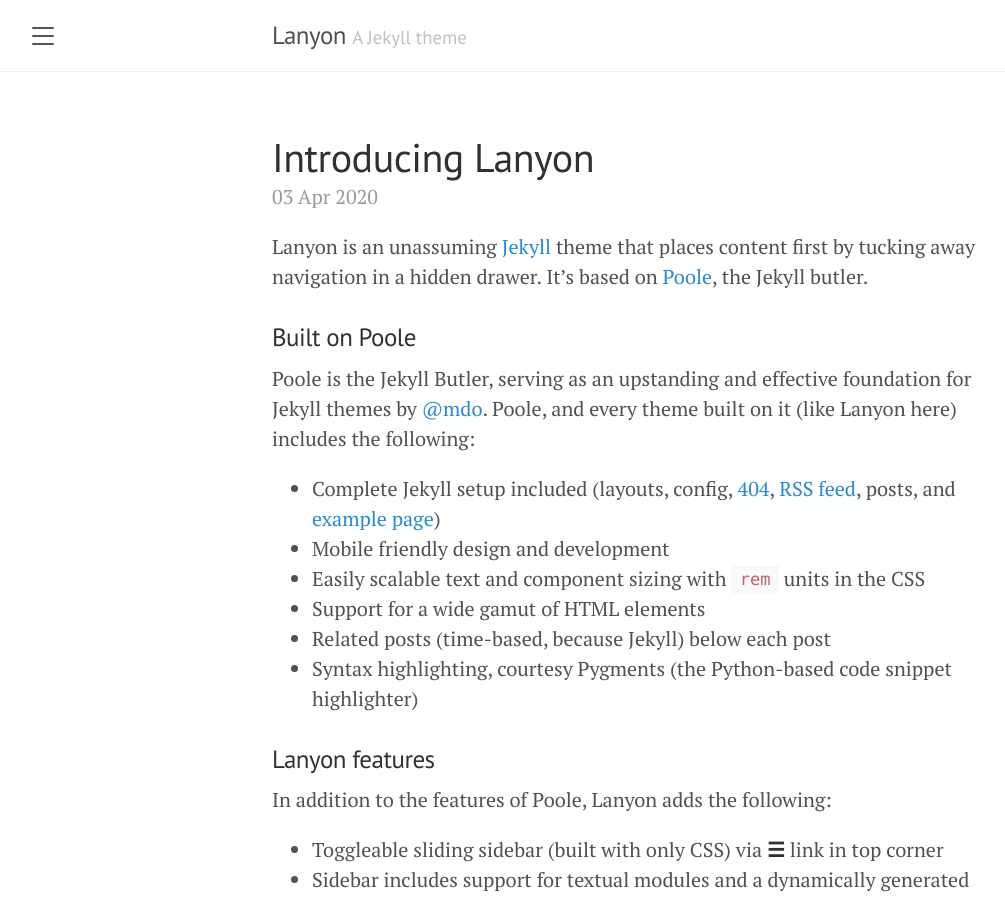
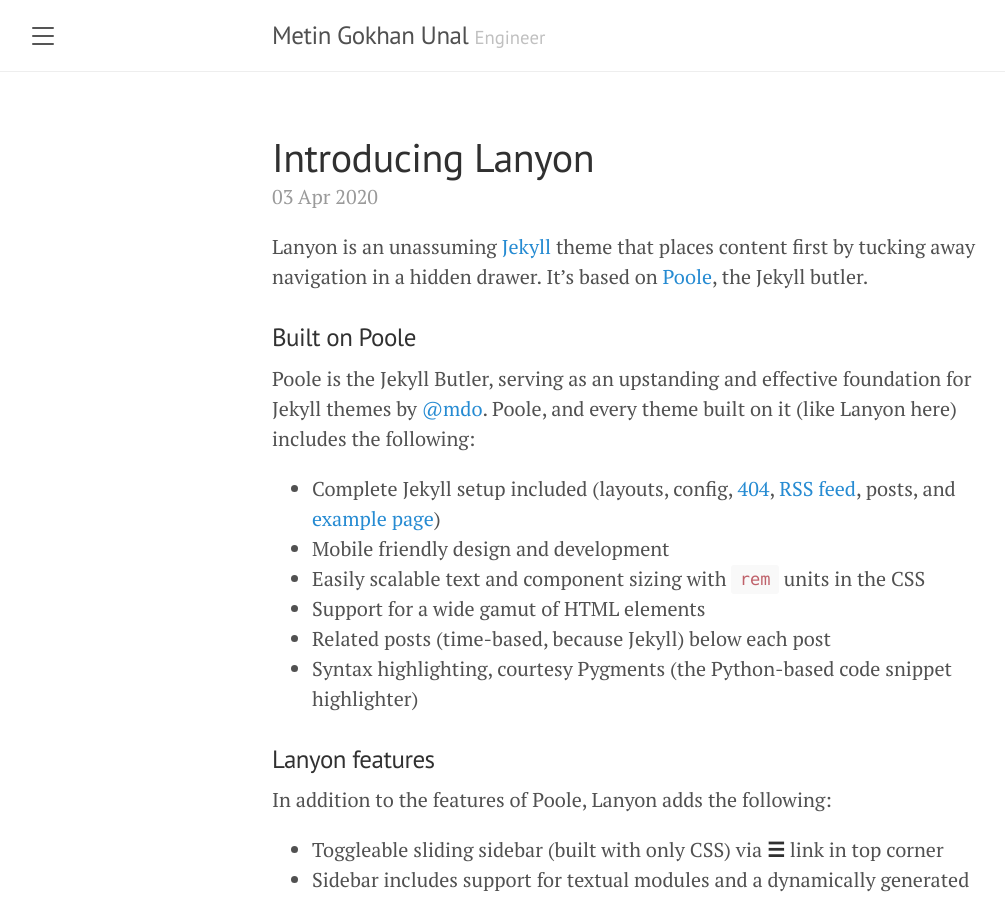
Before and after one commit to mgunal/mgunal.github.io, a Jekyll site: the page built from index.html, in a window 1280 px wide and 900 px high. Shown: the whole window, without its empty margins (8-1013 px from the left). Built offline with Jekyll 4.4.1, drawn with Linux system fonts in a browser that asks for light colours; the list of posts is cut into pages by our own code.

Commit message:
config file updates, site is stable

```diff
--- a/_config.yml
+++ b/_config.yml
@@ -1,6 +1,6 @@
 # Setup
-title:               Lanyon
-tagline:             'A Jekyll theme'
+title:               Metin Gokhan Unal
+tagline:             'Engineer'
 description:         'A reserved <a href="https://jekyllrb.com" target="_blank">Jekyll</a> theme that places the utmost gravity on content with a hidden drawer. Made by <a href="https://twitter.com/mdo" target="_blank">@mdo</a>.'
 url:                 https://mgunal.github.io
 baseurl:             ''
```
